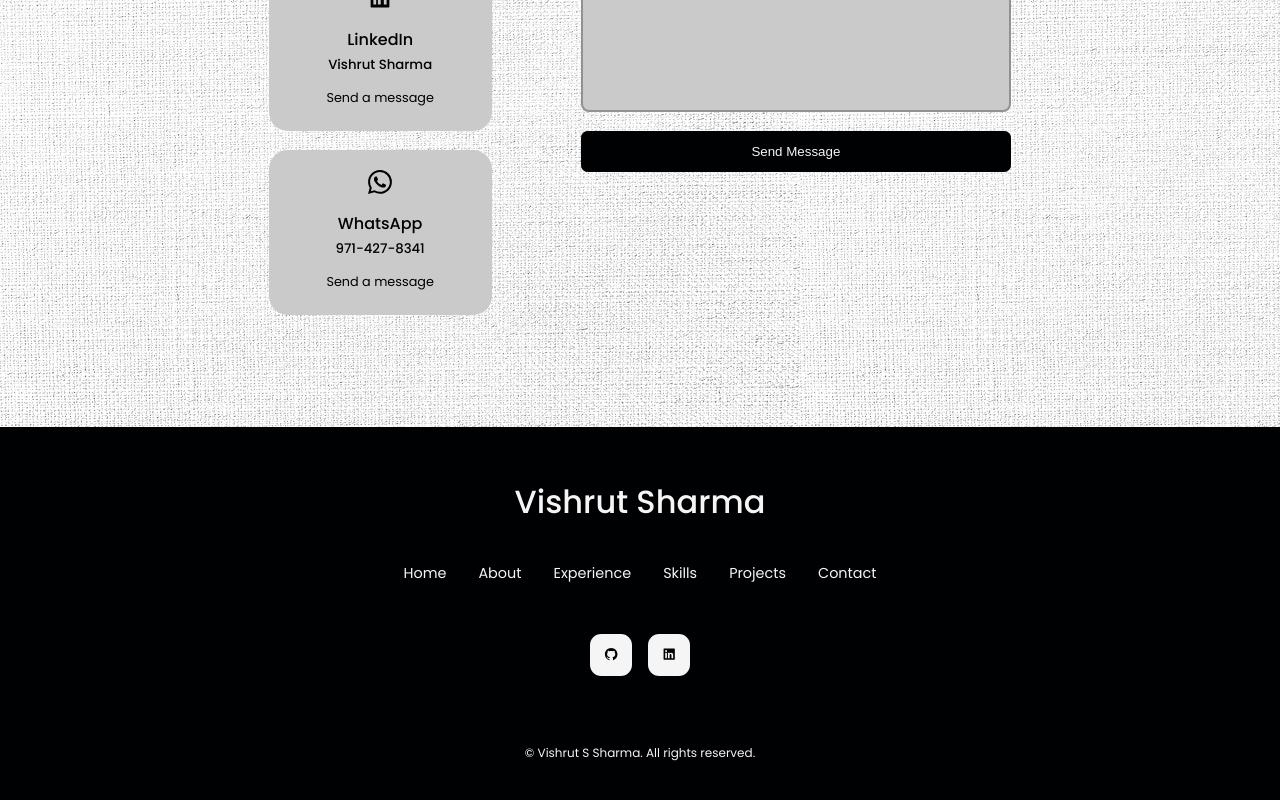
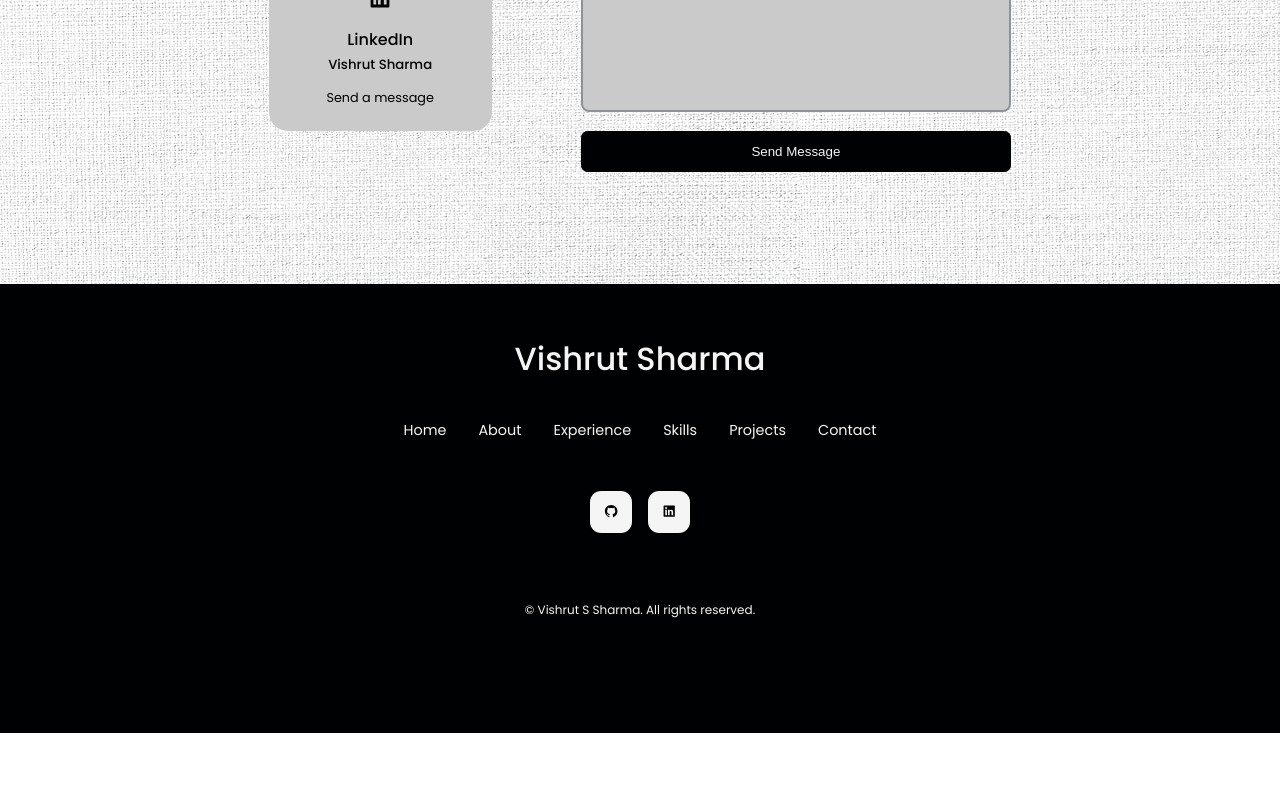
Before and after one commit to vishrutss/react-portfolio-website, a React (Create React App) app: page / in a window 1280 px wide. Shown: the part 6476-7276 px from the top of the page. After the commit the page ends 7209 px from the top, so only its background shows below. Built offline with nearby package versions, Linux system fonts and the light colour scheme; no server answers.

Commit message:
removed whatsapp section in contact.jsx

```diff
--- a/src/components/contact/Contact.jsx
+++ b/src/components/contact/Contact.jsx
@@ -2,7 +2,6 @@ import React, { useRef } from 'react'
 import './contact.css'
 import { AiOutlineMail } from 'react-icons/ai'
 import { AiFillLinkedin } from 'react-icons/ai'
-import { BsWhatsapp } from 'react-icons/bs'
 import emailjs from 'emailjs-com'
 
 // Initializing EmailJS environment variables
@@ -41,12 +40,6 @@ const Contact = () => {
                         <h5>Vishrut Sharma</h5>
                         <a href="https://www.linkedin.com/in/vishrut-sharma-8703b0113/" target='_blank' rel="noopener noreferrer">Send a message</a>
                     </article>
-                    <article className="contact__option">
-                        <BsWhatsapp className='contact__option-icon' />
-                        <h4>WhatsApp</h4>
-                        <h5>971-427-8341</h5>
-                        <a href="https://api.whatsapp.com/send?phone=+19714278341" target='_blank' rel="noopener noreferrer">Send a message</a>
-                    </article>
                 </div>
                 <form ref={form} onSubmit={sendEmail}>
                     <input type="text" name='name' placeholder='Your Full Name' required />
```
